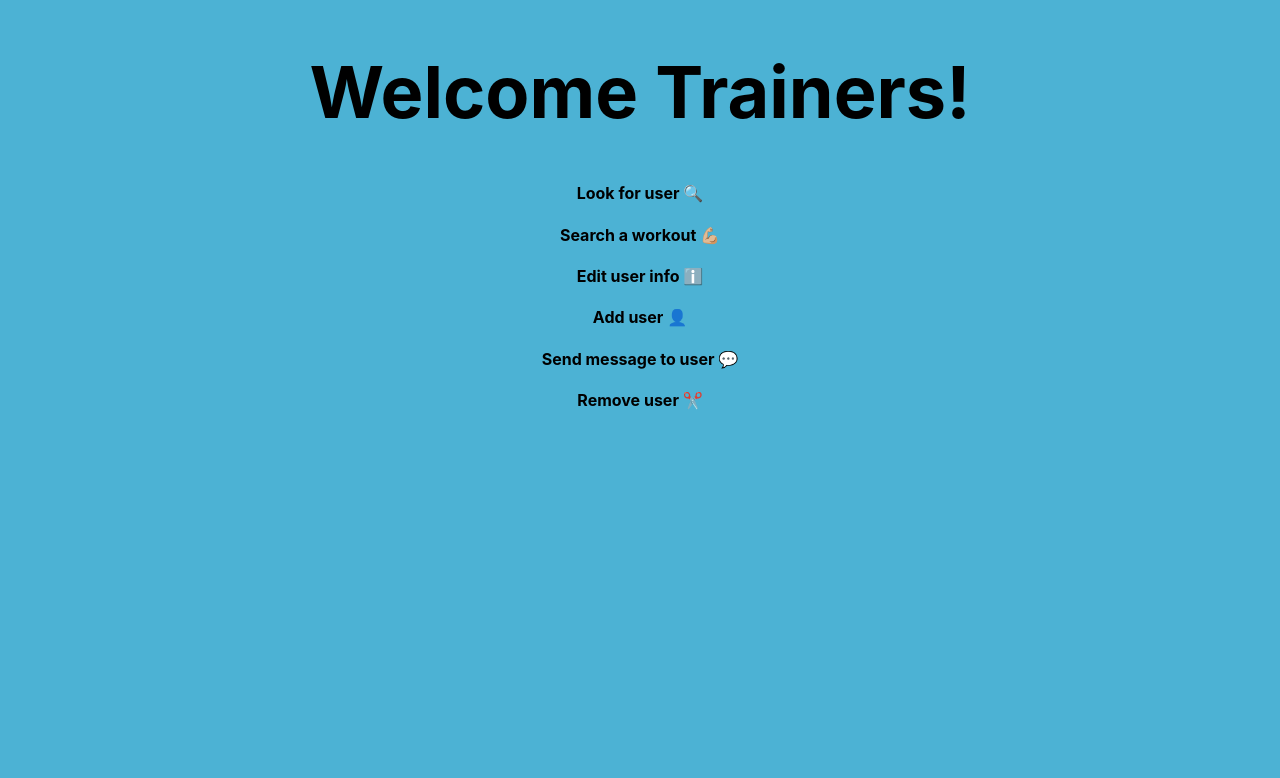
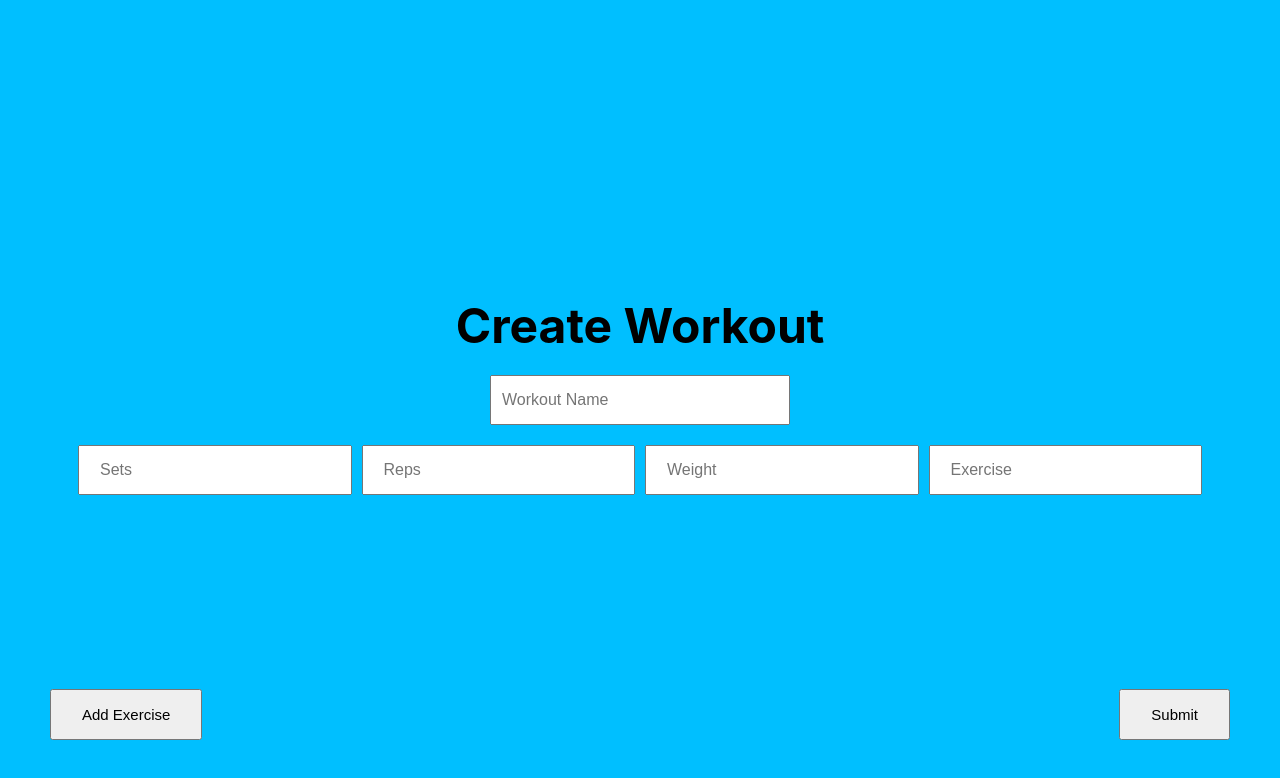
Before and after one commit to betty0945/GymFrontend, a React (Create React App) app in the folder hello-world/: page / in a window 1280 px wide. Shown: the top 778 px of the page. Built offline with nearby package versions, Linux system fonts and the light colour scheme.

Commit message:
added login and trainer create workout

```diff
--- a/hello-world/src/App.js
+++ b/hello-world/src/App.js
@@ -20,8 +20,19 @@ import FrontPage from './components/FrontPage'
 import childComponent from './components/ChildComponent'
 import TrainerLanding from './components/TrainerLanding'
 import UserLanding from'./components/UserLanding'
+import Login from './components/Login';
+import TrainerCreateWorkout from './components/TrainerCreateWorkout';
 
+// function App() {
+//   return (
+//     <div>
+//       {/* <Login />; */}
+//       <TrainerCreateWorkout />
+//     </div>
+//   );
+// }
 
+// export default App;
 
 class App extends Component{
   //function App(){
@@ -30,9 +41,10 @@ render(){
   return (
     <div className="App" >
 
+      {/* <Login /> */}
+      <TrainerCreateWorkout />
 
-
-      <UserLanding />
+      {/* <UserLanding /> */}
 
 </div>
 
--- a/hello-world/src/components/Greet.js
+++ b/hello-world/src/components/Greet.js
@@ -1,17 +1,17 @@
-import react from 'react'
+// import React from 'react';
 
-// function Greet(){
-//     return<h1> Hello Betty</h1>
+// // function Greet(){
+// //     return<h1> Hello Betty</h1>
+// // }
+
+// const Greet = (props) =>{
+// //const Greet = ({) => {
+// console.log(props)
+// return
+// (<div>
+// <h1>
+//     Hello { props.name} a.k.a {props.Heroname}</h1>
+// </div>
+// )
 // }
-
-const Greet = (props) =>{
-//const Greet = ({) => {
-console.log(props)
-return
-(<div>
-<h1>
-    Hello { props.name} a.k.a {props.Heroname}</h1>
-</div>
-)
-}
-export default Greet
+// export default Greet
--- a/hello-world/src/components/Hello.js
+++ b/hello-world/src/components/Hello.js
@@ -1,5 +1,5 @@
-import react from 'react'
+// import react from 'react'
 
 
-const Hello = () => <h1>Gym star</h1>
-export default Hello
+// const Hello = () => <h1>Gym star</h1>
+// export default Hello
--- /dev/null
+++ b/hello-world/src/components/Login.css
@@ -0,0 +1,103 @@
+.wrapper {
+    width: 420px;
+    background: #191970;
+    border: 2px solid rgba(255, 255, 255, .2);
+    backdrop-filter: blur(30px);
+    box-shadow: 0 0 10px rgba(0, 0, 0, .2);
+    color: #fff;
+    border-radius: 10px;
+    padding: 30px 40px;
+}
+
+.wrapper h1 {
+    font-size: 36px;
+    text-align: center;
+}
+
+.wrapper .input-box {
+    position: relative;
+    width: 100%;
+    height: 50px;
+    margin: 40px 0;
+}
+
+.input-box input {
+    width: 100%;
+    height: 100%;
+    background: transparent;
+    outline: none;
+    border: 2px solid rgba(255, 255, 255, .2);
+    border-radius: 40px;
+    font-size: 16px;
+    color: #fff;
+    padding: 20px 45px 20px 20px;
+}
+
+.input-box input::placeholder {
+    color: #fff;
+}
+
+.input-box .icon {
+    position: absolute;
+    right: 20px;
+    top: 50%;
+    transform: translateY(-50%);
+    font-size: 16px;
+}
+
+.wrapper .remember-forget {
+    display: flex;
+    justify-content: space-between;
+    font-size: 14.5px;
+    margin: 15px 0 15px;
+}
+
+.remember-forget label input {
+    accent-color: #fff;
+    margin-right: 4px;
+}
+
+.remember-forget a {
+    color: #fff;
+    text-decoration: none;
+}
+
+.remember-forget a:hover {
+    text-decoration: underline;
+}
+
+.wrapper button {
+    width: 100%;
+    height: 45px;
+    background: #fff;
+    border: none;
+    outline: none;
+    border-radius: 40px;
+    box-shadow: 0 0 10px rgba(0, 0, 0, .1);
+    cursor: pointer;
+    font-size: 16px;
+    color: #333;
+    font-weight: 700;
+}
+
+.wrapper .register-link {
+    font-size: 14.5px;
+    text-align: center;
+    margin: 20px 0 15px;
+}
+
+.register-link a {
+    color: #fff;
+    text-decoration: none;
+    font-weight: 600;
+}
+
+.register-link p a:hover {
+    text-decoration: underline;
+}
+
+.error-message {
+    color: red;
+    margin-top: 20px;
+    font-weight: 600;
+  }
--- /dev/null
+++ b/hello-world/src/components/Login.jsx
@@ -0,0 +1,69 @@
+import React, { useState} from 'react';
+import './Login.css';
+import { FaUserCircle } from "react-icons/fa";
+import { RiLock2Fill } from "react-icons/ri";
+
+export const Login = () => {
+    const [username, setUsername] = useState('');
+    const [password, setPassword] = useState('');
+    const [error, setError] = useState('');
+
+    const handleSubmit = async (e) => {
+        e.preventDefault();
+
+        try {
+            const response = await fetch('https://your-backend-api.com/login', {
+              method: 'POST',
+              headers: {
+                'Content-Type': 'application/json',
+              },
+              body: JSON.stringify({ username, password }),
+            });
+            const data = await response.json();
+
+            if (response.ok) {
+              localStorage.setItem('token', data.token);
+            } else {
+              setError(data.message);
+            }
+          } catch (error) {
+            console.error('Error:', error);
+            setError('An error occurred while logging in.');
+          }
+        };
+
+        return (
+            <div className='wrapper'>
+                <form action="">
+                    <h1>Login</h1>
+                    {error && <p className="error-message">{error}</p>}
+
+                    <div className='input-box'>
+                        <input type='text' onChange={(e) => setUsername(e.target.value)} placeholder='Username' required />
+                        <FaUserCircle className='icon' />
+                    </div>
+
+                    <div className='input-box'>
+                        <input type='password' onChange={(e) => setPassword(e.target.value)}  placeholder='Password' required />
+                        <RiLock2Fill className='icon' />
+                    </div>
+
+                    <div className='remember-forget'>
+                        <label><input type='checkbox' />Remember Me</label>
+                        <a href="#">Forgot password?</a>
+                    </div>
+
+                    <button type="submit" onClick={handleSubmit}>Login</button>
+
+                    <div className='register-link'>
+                        <p>Don't have an account? <a href="#">Register</a></p>
+                    </div>
+
+                </form>
+            </div>
+        );
+
+    };
+
+
+export default Login;
--- /dev/null
+++ b/hello-world/src/components/TrainerCreateWorkout.css
@@ -0,0 +1,65 @@
+.title h1 {
+    margin-top: 20px;
+    font-size: 48px;
+    text-align: center;
+}
+
+.exercise {
+    display: flex;
+    flex-wrap: wrap;
+    justify-content: center;
+    align-content: center;
+}
+
+.exercise-input {
+    flex: 0 0 calc(25% - 10px);
+    margin-right: 10px;
+    margin-bottom: 10px;
+}
+
+.exercise-input:last-child {
+    margin-right: 0;
+}
+
+.exercise-input input {
+    width: 100%;
+    height: 50px;
+    font-size: 16px;
+    color: #000000;
+    padding: 20px 45px 20px 20px;
+}
+
+.workout {
+    padding: 20px;
+    text-align: center;
+}
+
+.workout-name {
+    width: 100%;
+    margin-bottom: 20px;
+}
+
+.workout-name input {
+    width: 300px;
+    height: 50px;
+    font-size: 16px;
+    padding: 10px;
+}
+
+.buttons {
+    position: absolute;
+    bottom: 60px;
+    left: 50px;
+    right: 50px;
+    display: flex;
+    justify-content: space-between;
+  }
+
+.buttons button {
+    padding: 15px 30px;
+    font-size: 15px;
+}
+
+.add-exercise-button {
+    order: 0;
+}
--- /dev/null
+++ b/hello-world/src/components/TrainerCreateWorkout.jsx
@@ -0,0 +1,127 @@
+import React, { useState } from 'react';
+import './TrainerCreateWorkout.css';
+
+function ExerciseForm( {index, exercise, onChange} ) {
+
+  const handleChange = (e) => {
+    onChange( index, {...exercise, [e.target.name] : e.target.value} );
+  };
+
+  return (
+    <div className='exercise'>
+      <div className='exercise-input'>
+      <input
+        value={exercise.sets}
+        onChange={handleChange}
+        name="sets"
+        type="number"
+        placeholder="Sets"
+      />
+      </div>
+      <div className='exercise-input'>
+      <input
+        value={exercise.reps}
+        onChange={handleChange}
+        name="reps"
+        type="number"
+        placeholder="Reps"
+      />
+      </div>
+      <div className='exercise-input'>
+        <input
+        value={exercise.weight}
+        onChange={handleChange}
+        name="weight"
+        type="number"
+        placeholder="Weight"
+      /></div>
+      <div className='exercise-input'>
+        <input
+        value={exercise.exercise}
+        onChange={handleChange}
+        name="exercise"
+        type="text"
+        placeholder="Exercise"
+      /></div>
+    </div>
+  );
+};
+
+function WorkoutForm({ onSubmit}) {
+  const [workout, setWorkout] = useState({
+    name: '',
+    exercises: [
+      {set: '', reps: '', weight: '', exercise: ''}
+    ]
+  });
+
+  const handleExerciseChange = (index, updatedExercise) => {
+    const updatedExercises = [ ...workout.exercises ];
+    updatedExercises[index] = updatedExercise;
+    setWorkout( {...workout, exercises: updatedExercises} );
+  };
+
+  const handleAddExercise = () => {
+    setWorkout(
+      { ...workout, exercises: [ ...workout.exercises, {set: '', reps: '', weight: '', exercise: ''} ] }
+      );
+  };
+
+  const handleSubmit = () => {
+    onSubmit(workout);
+  };
+
+  return (
+    <div className='workout'>
+      <form onSubmit={handleSubmit}>
+        <div className='workout-name'>
+          <input
+            type = "text"
+            value = {workout.name}
+            onChange={ (e) => setWorkout({ ...workout, name: e.target.value } )}
+            placeholder='Workout Name'
+          />
+        </div>
+        <div className='exercise'>
+          {workout.exercises.map((exercise, index) => (
+          <ExerciseForm
+          key={index}
+          index={index}
+          exercise={exercise}
+          onChange={handleExerciseChange}
+          />
+          ))}
+        </div>
+        <div className='buttons'>
+          <button className="add-exercise-button" type='button' onClick={handleAddExercise}>Add Exercise</button>
+          <button type='submit'>Submit</button>
+        </div>
+      </form>
+    </div>
+  )
+};
+
+function TrainerCreateWorkout() {
+  const handleSubmit = (workout) => {
+    fetch('/api/workouts', {
+      method: 'POST',
+      headers: {
+        'Content-Type': 'application/json'
+      },
+      body: JSON.stringify(workout)
+    }).then(response => {
+      return response.text();
+    }).catch(error => {
+      console.log(error);
+    });
+  };
+
+  return (
+    <div className='title'>
+      <h1>Create Workout</h1>
+      <WorkoutForm onSubmit={handleSubmit}/>
+    </div>
+  );
+}
+
+export default TrainerCreateWorkout;
--- a/hello-world/src/index.css
+++ b/hello-world/src/index.css
@@ -1,3 +1,9 @@
+ * {
+  margin: 0;
+  padding: 0;
+  box-sizing: border-box;
+}
+
  body {
   margin: 0;
   font-family: -apple-system, BlinkMacSystemFont, 'Segoe UI', 'Roboto', 'Oxygen',
@@ -5,6 +11,13 @@
     sans-serif;
   -webkit-font-smoothing: antialiased;
   -moz-osx-font-smoothing: grayscale;
+  display: flex;
+  justify-content: center;
+  align-items: center;
+  min-height: 100vh;
+  background: #00BFFF;
+  background-size: cover;
+  background-position: center;
 }
 
 code {
```
Also changed, not shown: hello-world/package.json (+4 -3 lines), 1 other file (tests, documents, lock files or other folders).
